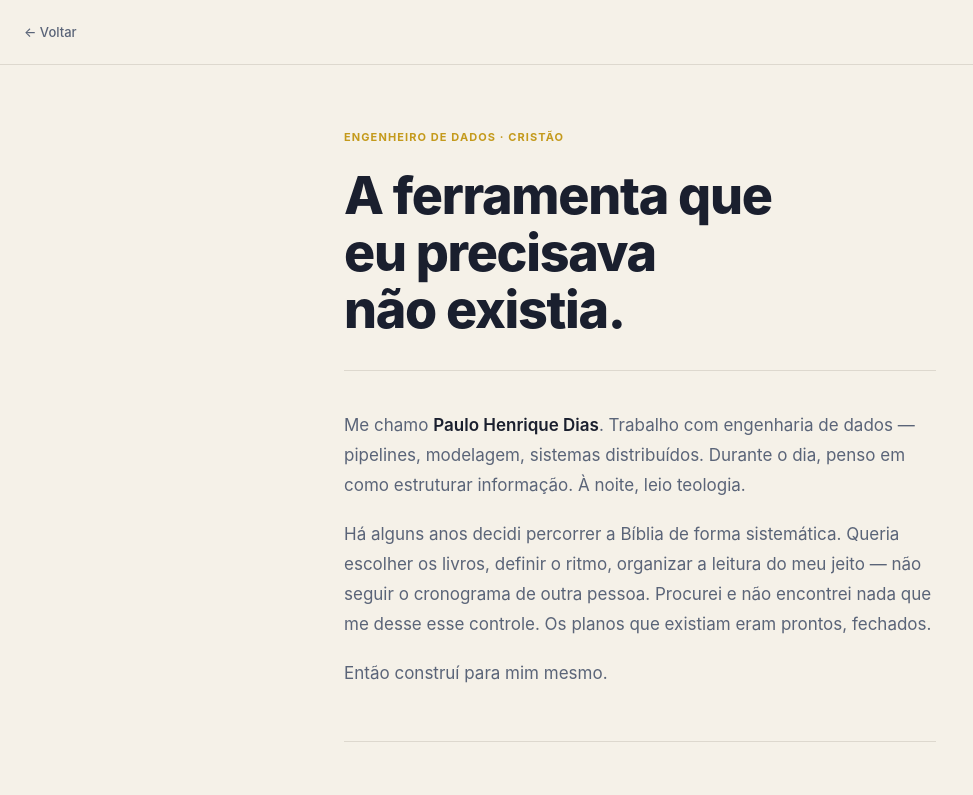
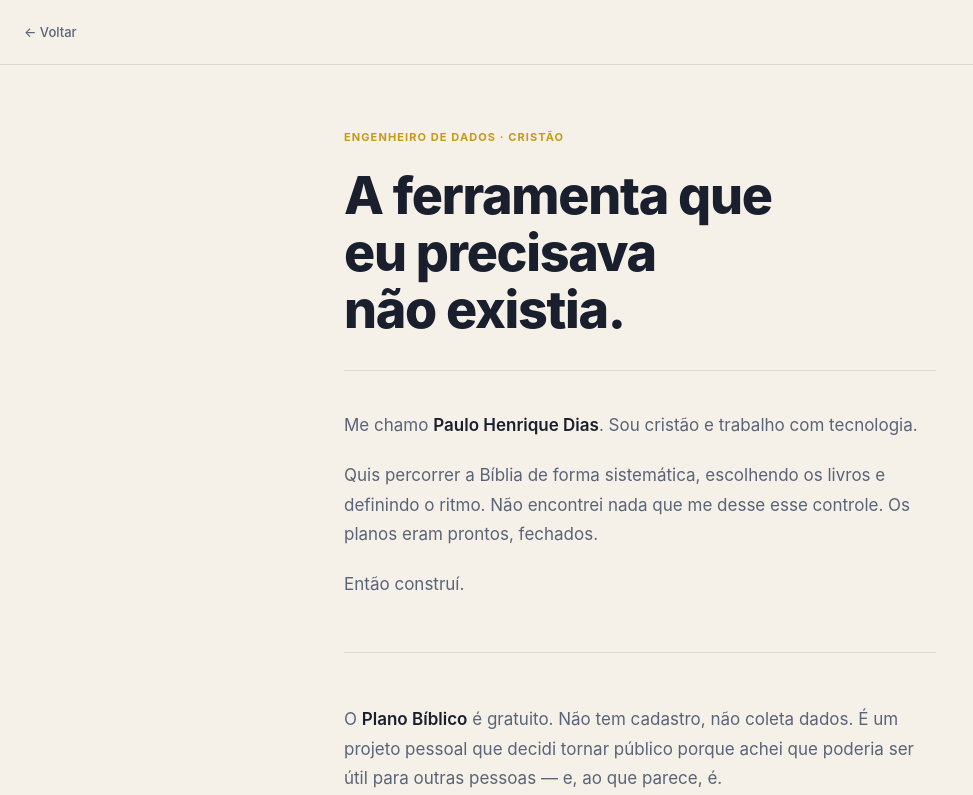
Before and after one commit to phdiasx/planobiblia, a Next.js app: page /sobre in a window 1280 px wide. Shown: the top 795 px of the page, without its empty margins (0-973 px from the left). Built offline with nearby package versions, Linux system fonts and the light colour scheme.

Commit message:
feat: adsense, landing page centralizada, sobre minimalista

```diff
--- a/src/app/sobre/page.jsx
+++ b/src/app/sobre/page.jsx
@@ -35,20 +35,16 @@ export default function SobrePage() {
           <div className="sb-body">
 
             <p>
-              Me chamo <strong>Paulo Henrique Dias</strong>. Trabalho com engenharia de dados —
-              pipelines, modelagem, sistemas distribuídos. Durante o dia, penso em como
-              estruturar informação. À noite, leio teologia.
+              Me chamo <strong>Paulo Henrique Dias</strong>. Sou cristão e trabalho com tecnologia.
             </p>
 
             <p>
-              Há alguns anos decidi percorrer a Bíblia de forma sistemática. Queria escolher
-              os livros, definir o ritmo, organizar a leitura do meu jeito — não seguir o
-              cronograma de outra pessoa. Procurei e não encontrei nada que me desse esse
-              controle. Os planos que existiam eram prontos, fechados.
+              Quis percorrer a Bíblia de forma sistemática, escolhendo os livros e definindo o ritmo.
+              Não encontrei nada que me desse esse controle. Os planos eram prontos, fechados.
             </p>
 
             <p>
-              Então construí para mim mesmo.
+              Então construí.
             </p>
 
             <hr className="sb-rule-sm" />
```
